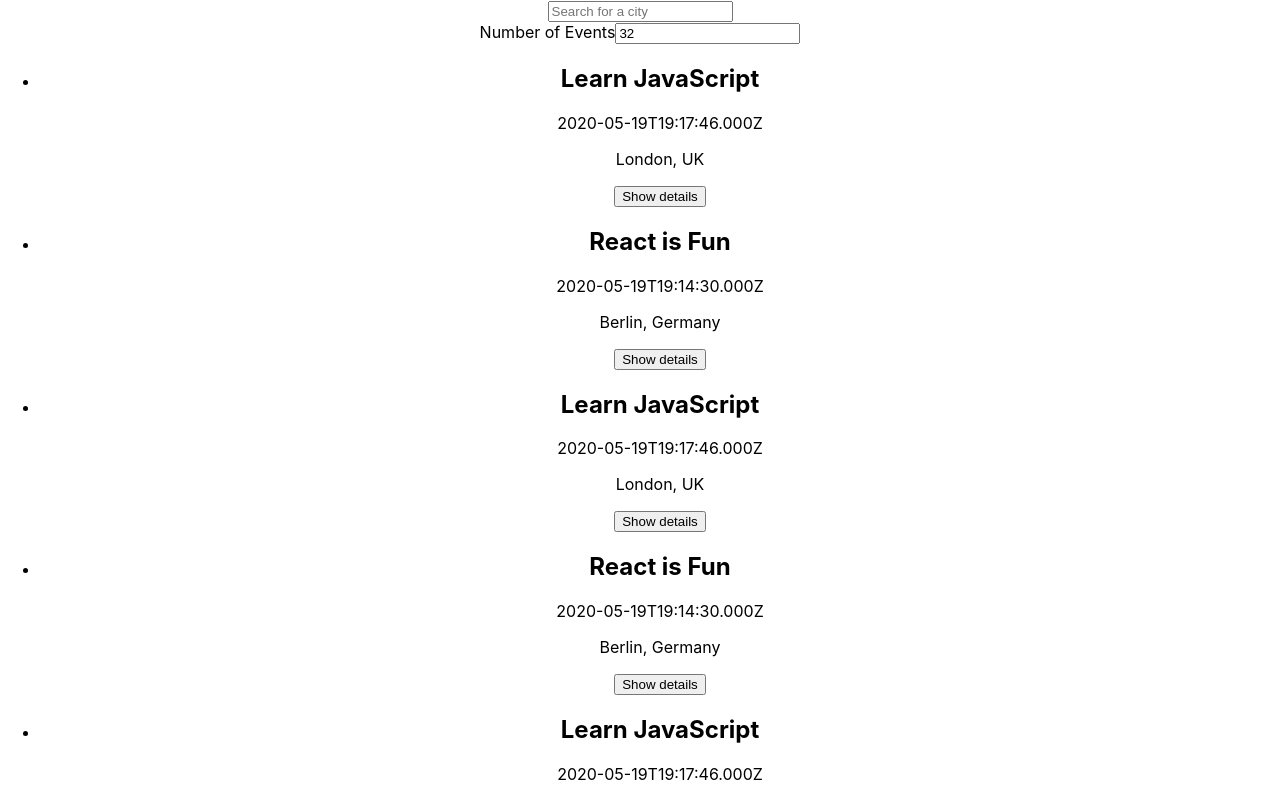
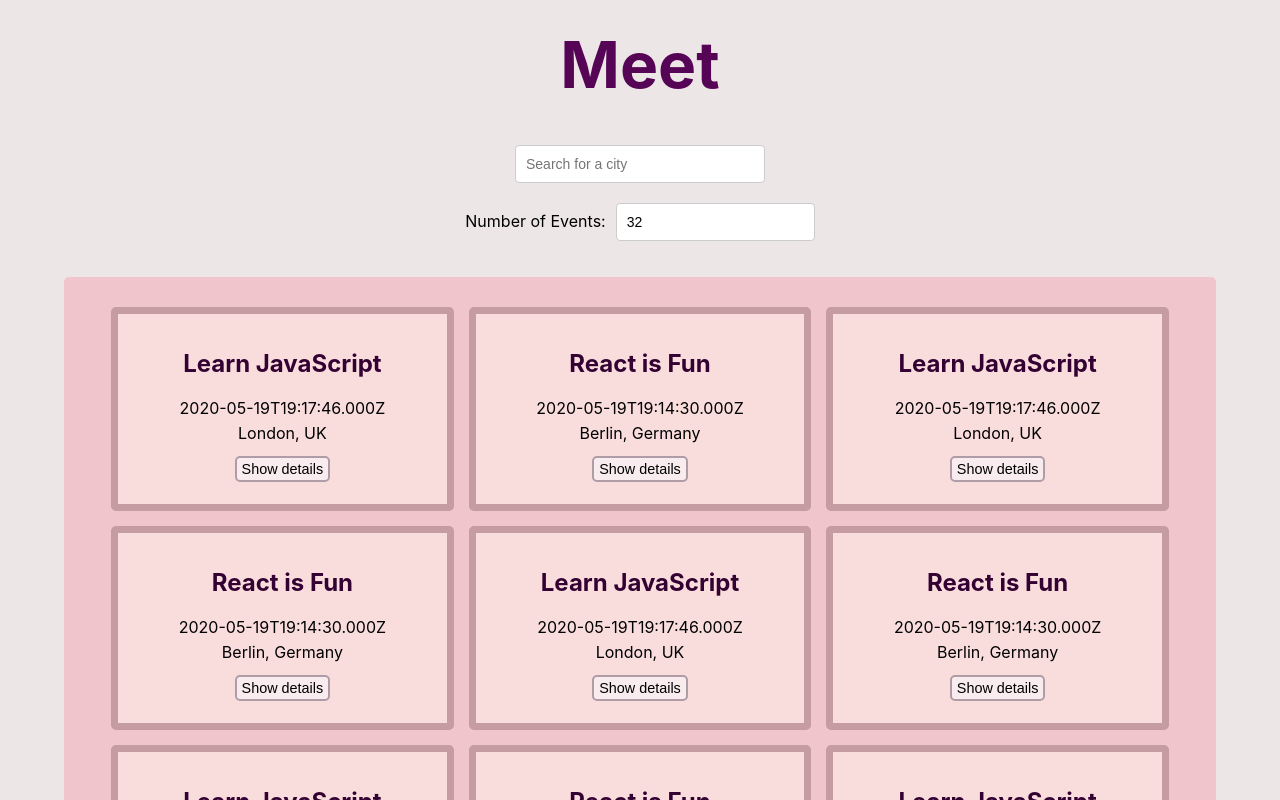
Before and after one commit to berteeny/meet, a React (Create React App) app: page / in a window 1280 px wide. Shown: the top 800 px of the page. Built offline with nearby package versions, Linux system fonts and the light colour scheme.

Commit message:
stylng added

```diff
--- a/public/index.html
+++ b/public/index.html
@@ -21,7 +21,7 @@
       work correctly both with client-side routing and a non-root public URL.
       Learn how to configure a non-root public URL by running `npm run build`.
     -->
-    <title>React App</title>
+    <title>Meet</title>
   </head>
   <body>
     <noscript>You need to enable JavaScript to run this app.</noscript>
--- a/src/App.css
+++ b/src/App.css
@@ -1,38 +1,149 @@
+@import url(https://fonts.googleapis.com/css?family=Roboto:500);
 .App {
   text-align: center;
+  padding: 2% 5%;
+  background-color: rgb(237, 230, 231);
 }
 
-.App-logo {
-  height: 40vmin;
-  pointer-events: none;
+.App * {
+  box-sizing: border-box;
 }
 
-@media (prefers-reduced-motion: no-preference) {
-  .App-logo {
-    animation: App-logo-spin infinite 20s linear;
+#event-list {
+  display: flex;
+  gap: 15px;
+  justify-content: center;
+  flex-wrap: wrap;
+  padding: 30px 5px;
+  list-style: none;
+  background-color: rgb(241, 197, 204);
+  border-radius: 5px;
+}
+
+ul {
+  padding: 0;
+  list-style: none;
+}
+
+.event-li {
+  padding: 15px;
+  width: 30%;
+  background-color: rgb(249, 221, 221);
+  border: solid rgb(197, 156, 162) 7px;
+  border-radius: 5px;
+}
+
+.event-li:hover {
+  background-color: rgba(213, 196, 211, 0.775);
+}
+
+p {
+  margin: 5px 0;
+}
+
+h1 {
+  font-size: 4rem;
+  color: rgb(86, 4, 86);
+  margin-top: 0;
+}
+
+h2 {
+  color: rgb(51, 2, 51);
+}
+
+input[type="text"],
+input[type="number"] {
+  padding: 8px 6px 8px 10px;
+  border-radius: 4px;
+  outline: none;
+  border: 1px solid #ccc;
+  font-size: 14px;
+  line-height: 20px;
+  align-self: center;
+  height: 38px;
+  margin-bottom: 20px;
+}
+
+.city {
+  width: 250px;
+}
+
+#city-search {
+  display: flex;
+  flex-direction: column;
+  margin: auto;
+  position: relative;
+}
+
+.suggestions {
+  width: 250px;
+  position: absolute;
+  top: 45px;
+  z-index: 2;
+  align-self: center;
+  margin: 0;
+  font-size: 14px;
+  box-shadow: 10px 10px 16px -12px rgba(0, 0, 0, 0.75);
+}
+
+.suggestions > li {
+  text-align: left;
+  padding: 8px 6px 8px 10px;
+  background-color: #eee;
+  cursor: default;
+}
+
+.suggestions > li:last-child {
+  border-bottom-left-radius: 4px;
+  border-bottom-right-radius: 4px;
+}
+
+.suggestions > li:hover {
+  background-color: #bcdcdb;
+}
+
+.event {
+  padding: 10px 10px 35px;
+  margin-bottom: 10px;
+  text-align: left;
+  border: 1px solid #ccc;
+  border-radius: 4px;
+  position: relative;
+}
+
+.details {
+  background-color: rgba(243, 226, 235, 0.803);
+  border: solid rgb(255, 233, 233) 5px;
+  border-radius: 10px;
+  margin: 10px;
+  padding: 10px;
+}
+
+button {
+  background-color: rgb(249, 236, 238);
+  border: solid rgb(175, 156, 167) 2px;
+  border-radius: 5px;
+  margin: 7.5px;
+  padding: 3px 5px;
+  font-size: 0.9rem;
+}
+
+button:hover {
+  background-color: rgb(225, 192, 197);
+}
+
+label {
+  padding-right: 10px;
+}
+
+@media (min-width: 769px) and (max-width: 1024px) {
+  .event-li {
+    width: 40%;
   }
 }
 
-.App-header {
-  background-color: #282c34;
-  min-height: 100vh;
-  display: flex;
-  flex-direction: column;
-  align-items: center;
-  justify-content: center;
-  font-size: calc(10px + 2vmin);
-  color: white;
-}
-
-.App-link {
-  color: #61dafb;
-}
-
-@keyframes App-logo-spin {
-  from {
-    transform: rotate(0deg);
-  }
-  to {
-    transform: rotate(360deg);
+@media (max-width: 768px) {
+  .event-li {
+    width: 90%;
   }
 }
--- a/src/App.js
+++ b/src/App.js
@@ -29,6 +29,7 @@ const App = () => {
 
   return (
     <div className="App">
+      <h1>Meet</h1>
       <CitySearch allLocations={allLocations} setCurrentCity={setCurrentCity} />
       <NumberOfEvents setCurrentNOE={setCurrentNOE} />
       <EventList events={events} />
--- a/src/components/Event.js
+++ b/src/components/Event.js
@@ -4,7 +4,7 @@ const Event = ({ event }) => {
   const [showDetails, setShowDetails] = useState(false);
 
   return (
-    <li>
+    <li className="event-li">
       <h2>{event.summary}</h2>
       <p>{event.created}</p>
       <p>{event.location}</p>
--- a/src/components/NumberOfEvents.js
+++ b/src/components/NumberOfEvents.js
@@ -12,7 +12,7 @@ const NumberOfEvents = ({ setCurrentNOE }) => {
 
   return (
     <div id="number-of-events">
-      <label>Number of Events</label>
+      <label>Number of Events:</label>
       <input
         type="text"
         className="numberOfEvents"
```
Also changed, not shown: 1 other file (tests, documents, lock files or other folders).
